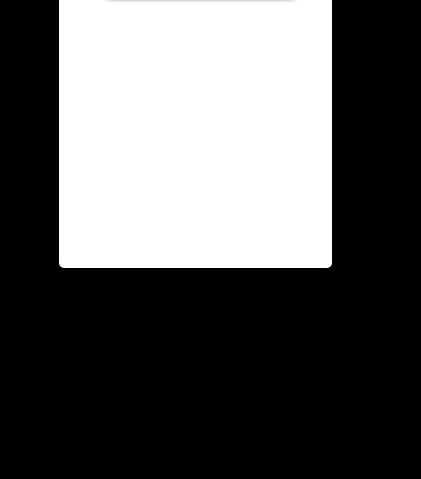
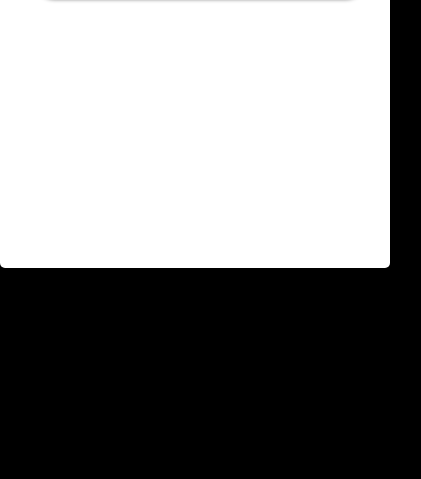
Before and after one commit to yussugh/Hesaplama, a plain HTML site: page index.html in a window 390 px wide. Shown: the part 365-844 px from the top of the page, 421 px wide, since content can reach past the window. Drawn offline with Linux system fonts and the light colour scheme.

Commit message:
first commit

```diff
--- a/style.css
+++ b/style.css
@@ -82,3 +82,11 @@ i{
     margin: 5px 5px;
     cursor: pointer;
 }
+
+@media ( max-width: 800px) {
+
+    .container{
+        width: 100vw;
+    }
+
+}
```
Also changed, not shown: 1 other file.
